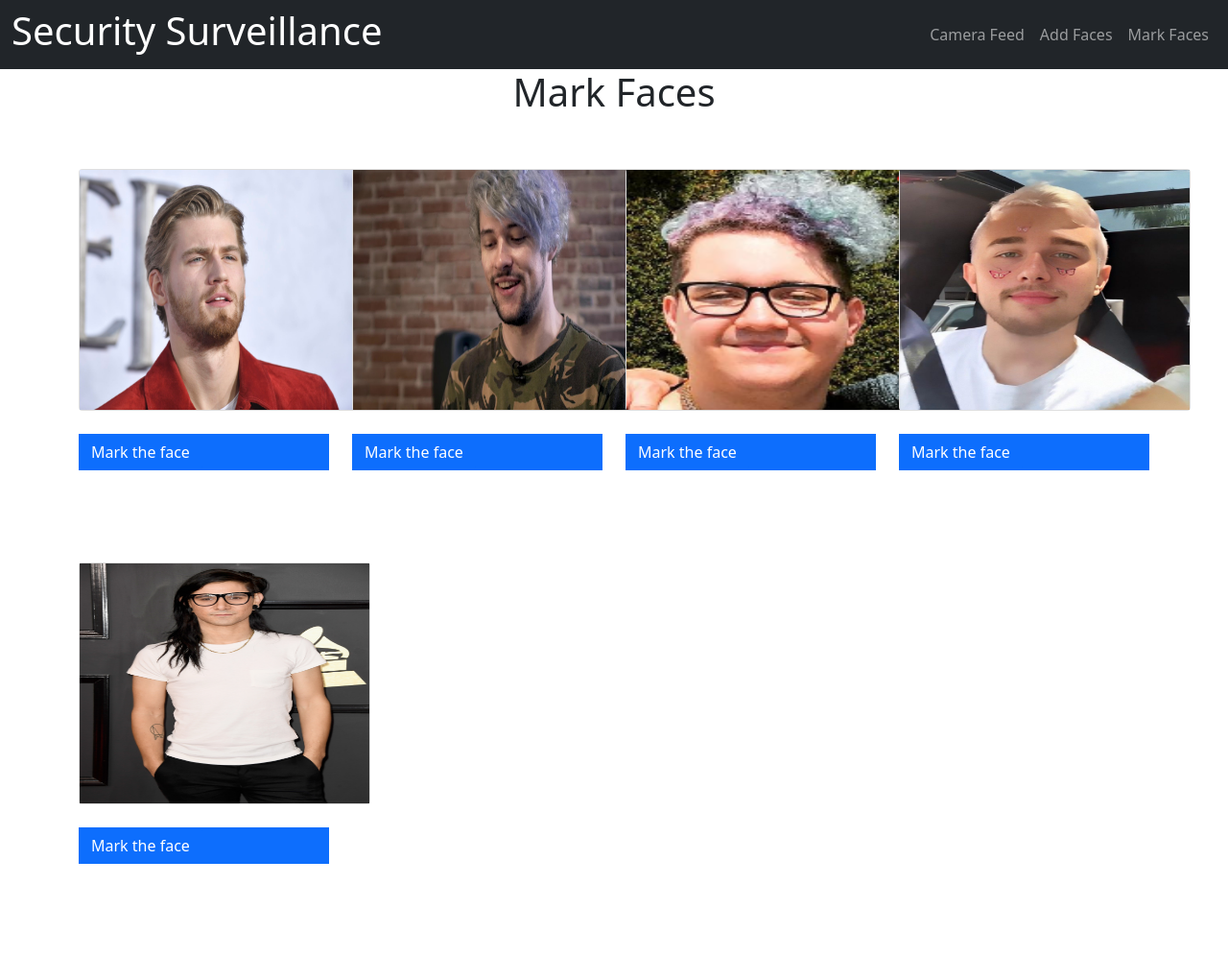
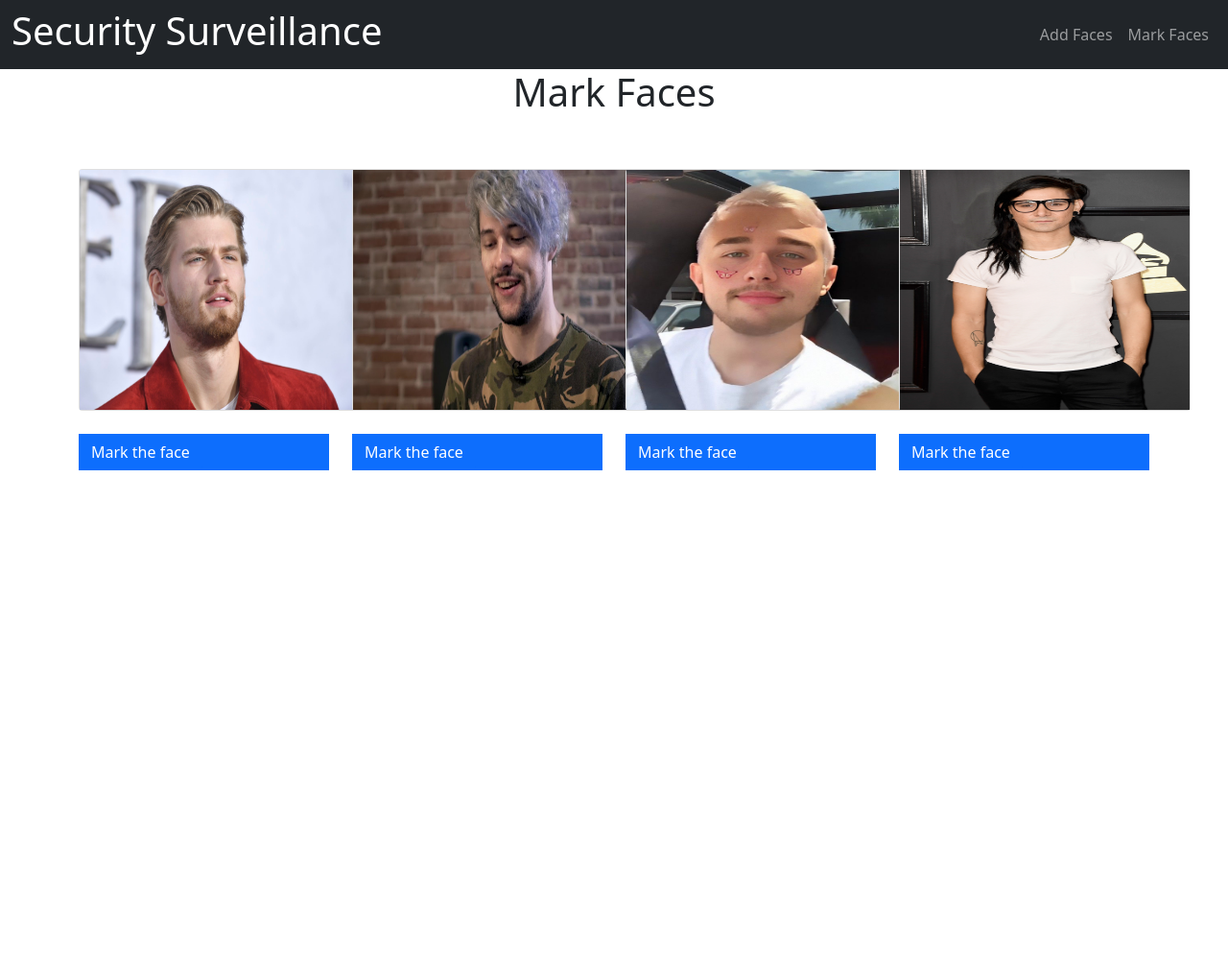
Before and after one commit to RSHR-NED/security-surveillance, a Flask app: page /mark_faces in a window 1280 px wide. Shown: the whole page at 96% size. After the commit the page ends 490 px from the top, so only its background shows below. Run offline with Flask 2, Linux system fonts and the light colour scheme.

Commit message:
merge code two apps

```diff
--- a/app.py
+++ b/app.py
@@ -6,7 +6,14 @@
 from PIL import Image
 from helpers import FaceRecognizer
 import face_recognition
+
+# app defined two flask app
 app = Flask(__name__, static_folder = 'unidentified_faces', template_folder='templates')
+app_interface = Flask(__name__, static_folder = 'unidentified_faces')
+app_face_recognizer = Flask(__name__)
+
+app_interface.config['SECRET_KEY'] = 'asdcsdsfcsdfsfs'
+app_face_recognizer.config['SECRET_KEY'] = 'asdcsdsfcsdfsfs'
 app.config['SECRET_KEY'] = '5791628bb0b13ce0c676dfde280ba245'
 fc = FaceRecognizer()
 def save_media(picture,name):# open s3 instance
@@ -28,9 +35,10 @@
 
     return pic_fname
 
-@app.route('/')
+@app_face_recognizer.route('/')
 def index():
-    return render_template('index.html', title='Camera Feed')
+    return redirect(url_for('video'))
+    # return render_template('index.html', title='Camera Feed')
 
 
 def generate(stream):
@@ -41,13 +49,14 @@
               b'\r\n\r\n')
 
 
-@app.route('/video')
+@app_face_recognizer.route('/video')
 def video():
     return Response(generate(video_stream),
                     mimetype='multipart/x-mixed-replace; boundary=frame')
 
 ''' Here we add images and store their encodings to the identified.json data   '''
-@app.route('/add_faces', methods=['POST', 'GET'])
+# @app_interface.route('/add_faces', methods=['POST', 'GET'])
+@app_interface.route('/', methods=['POST', 'GET'])
 def add_faces():
     if request.method == 'POST':
         name = request.form['name']
@@ -77,7 +86,8 @@
     return render_template('add_faces.html', title='Add Faces')
 
 ''' Here we display all the iimages from unidentified faces folder'''
-@app.route("/mark_faces", methods=['POST', 'GET'])
+# @app.route("/mark_faces", methods=['POST', 'GET'])
+@app_interface.route("/mark_faces", methods=['POST', 'GET'])
 def mark_faces():
     if request.method == 'POST':
         flash('Face marked POST (debug)')
@@ -89,7 +99,7 @@
     return render_template('mark_faces.html', title='Mark Faces', files_url=files_url)
 
 ''' Remove the chosen file from the unidentified faces folder and store the encodings in identified.json'''
-@app.route("/mark_img", methods=['POST', 'GET'])
+@app_interface.route("/mark_img", methods=['POST', 'GET'])
 def mark_img():
     name = False
     # here we et the details of image marks as --- safe/unsafe
@@ -116,7 +126,24 @@
     return render_template('mark_img.html', title='Mark Faces', img=file_name)
 
 
+# if __name__ == '__main__':
+#     # start video stream thread
+#     video_stream = VideoStream()
+#     app.run(debug=True)
+# With Multi-Threading Apps, YOU CANNOT USE DEBUG!
+# Though you can sub-thread.
+def run_app_interface():
+    app_interface.run(host='127.0.0.1', port=5000, debug=False, threaded=True)
+
+def run_app_face_recognizer():
+    app_face_recognizer.run(host='127.0.0.1', port=5001, debug=False, threaded=True)
+
+
 if __name__ == '__main__':
     # start video stream thread
     video_stream = VideoStream()
-    app.run(debug=True)
+    # Executing the Threads seperatly.
+    t1 = threading.Thread(target=run_app_interface)
+    t2 = threading.Thread(target=run_app_face_recognizer)
+    t1.start()
+    t2.start()
--- a/helpers.py
+++ b/helpers.py
@@ -101,7 +101,6 @@
     def recognize_faces(self, frame):
         """
         Recognizes faces in the given frame.
-
         param frame: the frame to recognize faces in.
         return: a tuple of face labels and corresponding locations on frame.
         """
@@ -157,6 +156,8 @@
                     frame_faces_labels.append(f"Unidentified (id: {id_})")
                     continue  # skip to next face
 
+
+
             # face is not recognized as any existing identified or unidentified face, add to unidentified faces
             new_id = self.get_new_id()
             self.unidentified_faces[new_id] = face_encoding.tolist()
@@ -164,6 +165,8 @@
                 target=self.save_encodings,
                 args=(self.unidentified_faces, "./unidentified_faces_encodings.json")
                 ).start()  # save encoding to json database asynchronously
+
+            self.identified_faces, self.unidentified_faces = self.load_face_encodings()
 
             # extract face image from frame
             face_location = frame_face_locations[i]
--- a/templates/add_faces.html
+++ b/templates/add_faces.html
@@ -5,7 +5,7 @@
 <h1 style="text-align: center;">{{ title }}</h1>
 
 <!-- form to upload new face, and dropdown for labesl "safe" or "unsafe" options -->
-<form action="/add_faces" method="POST" enctype="multipart/form-data">
+<form action="/" method="POST" enctype="multipart/form-data">
     <div class="form-group">
         <label for="name">Name</label>
         <input type="text" class="form-control" id="name" name="name" placeholder="Enter name">
--- a/templates/base.html
+++ b/templates/base.html
@@ -26,10 +26,7 @@
                 <div class="collapse navbar-collapse" id="navbarNav">
                     <ul class="navbar-nav ms-auto">
                         <li class="nav-item">
-                            <a class="nav-link" href="/">Camera Feed</a>
-                        </li>
-                        <li class="nav-item">
-                            <a class="nav-link" href="/add_faces">Add Faces</a>
+                            <a class="nav-link" href="/">Add Faces</a>
                         </li>
                         <li class="nav-item">
                             <a class="nav-link" href="/mark_faces">Mark Faces</a>
```
Also changed, not shown: identified_faces_encodings.json (+1 -1 lines), unidentified_faces_encodings.json (+1 -1 lines), identified_faces/bloom.png (added), identified_faces/ugj.png (added), unidentified_faces/Slushii_test.png (deleted).
